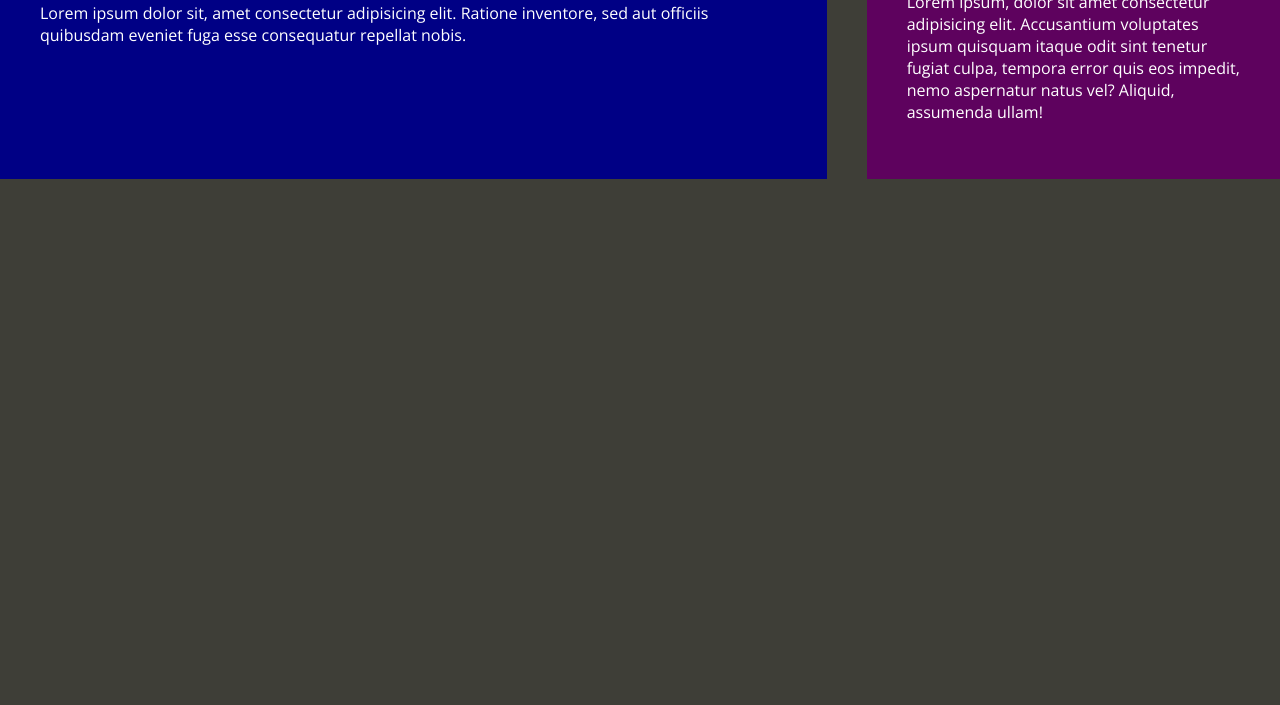
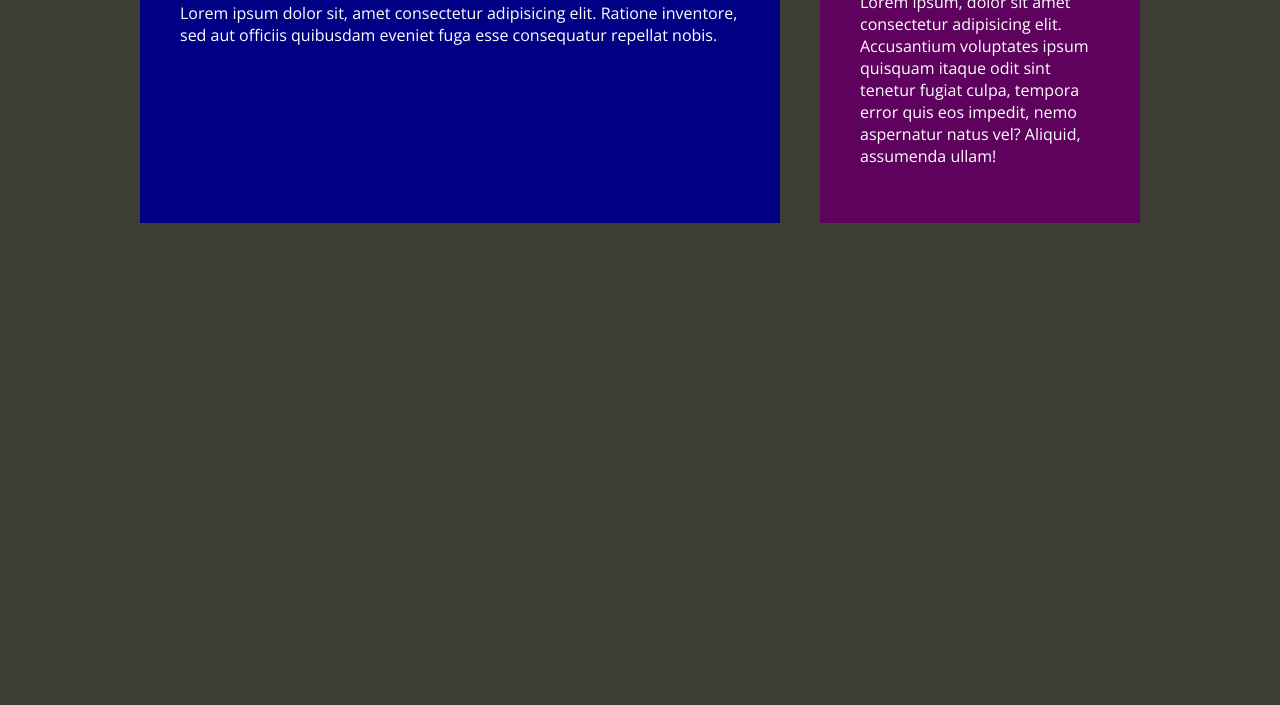
Before and after one commit to iamAndreyGavrilov/remember-Sass-BEM-Responsive-Design, a website: page index.html in a window 1280 px wide. Shown: the part 95-800 px from the top of the page. Drawn offline with nearby package versions, Linux system fonts and the light colour scheme.

Commit message:
Setting width

```diff
--- a/app/scss/layout/_grid.scss
+++ b/app/scss/layout/_grid.scss
@@ -3,6 +3,9 @@
   grid-template-columns: 1fr;
   grid-template-rows: auto auto;
   gap: 40px;
+  //   max-width: 1000px;
+  width: min(100% - 40px, 1000px);
+  margin-inline: auto;
 
   @media (min-width: 900px) {
     grid-template-columns: 2fr 1fr;
```
Also changed, not shown: dist/style.css, 1 other file.
